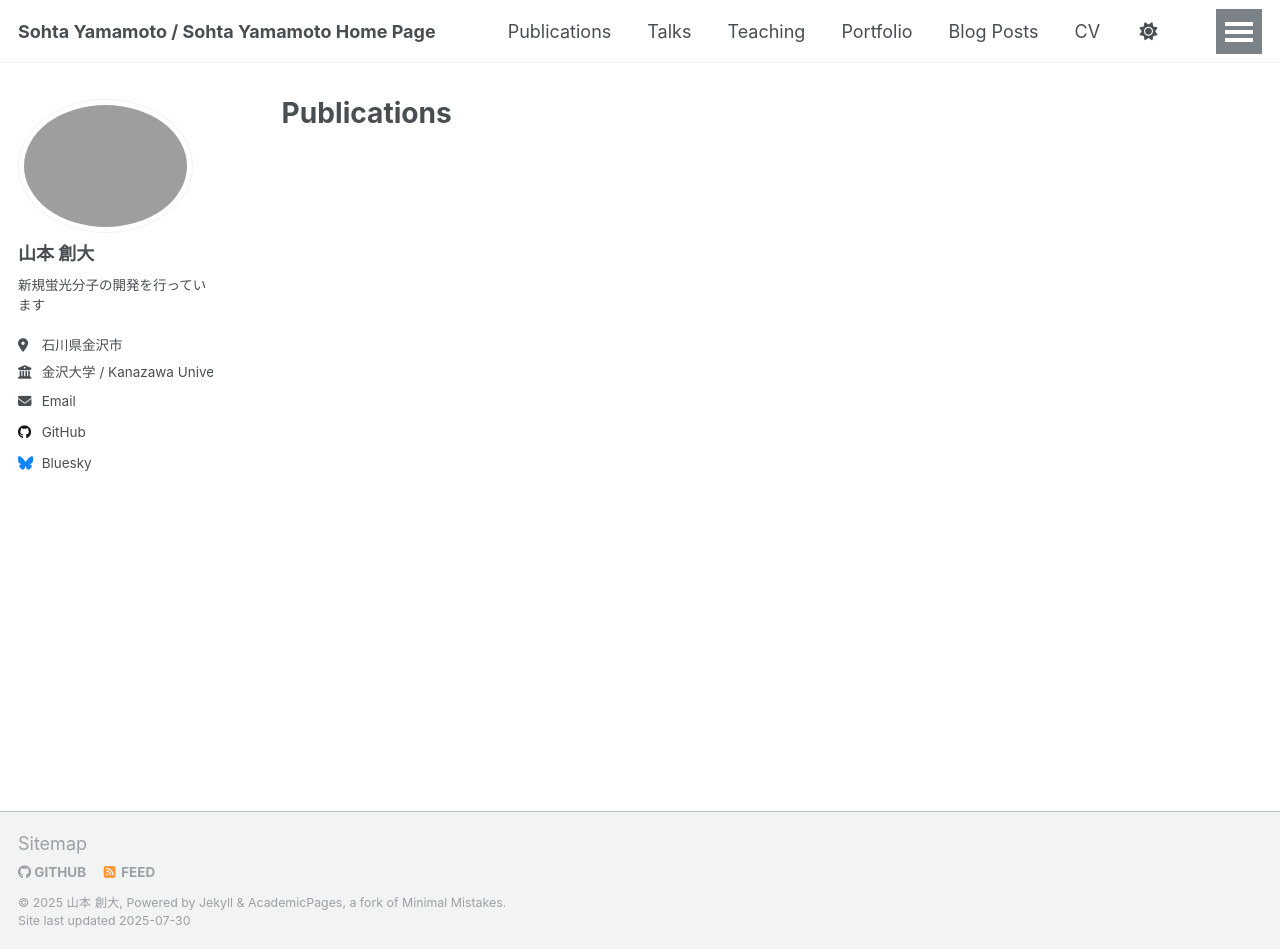
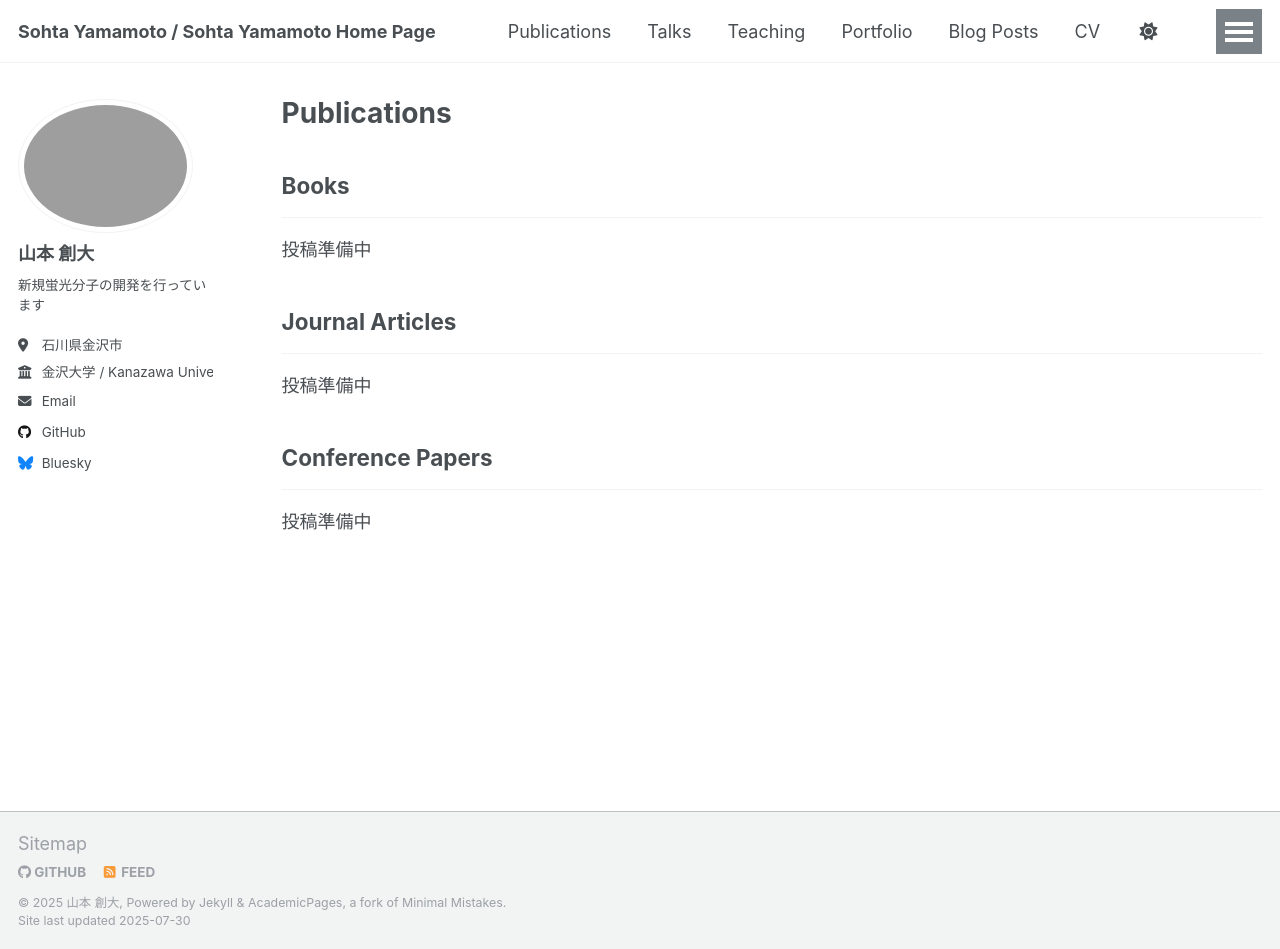
Before and after one commit to SaTom1313/SaTom1313.github.io, a Jekyll site: the page built from _pages/publications.html, in a window 1280 px wide and 949 px high. Built offline with Jekyll 4.4.1, drawn with Linux system fonts in a browser that asks for light colours; a script that is not in the unit is left out.

Commit message:
Update publications.html

```diff
--- a/_pages/publications.html
+++ b/_pages/publications.html
@@ -6,28 +6,31 @@
 ---
 
 {% if site.author.googlescholar %}
-  <div class="wordwrap">You can also find my articles on <a href="{{site.author.googlescholar}}">my Google Scholar profile</a>.</div>
+  <div class="wordwrap">You can also find my articles on <a href="{{ site.author.googlescholar }}">my Google Scholar profile</a>.</div>
 {% endif %}
 
 {% include base_path %}
 
-<!-- New style rendering if publication categories are defined -->
 {% if site.publication_category %}
-  {% for category in site.publication_category  %}
-    {% assign title_shown = false %}
+  {% for category in site.publication_category %}
+    {% assign posts_in_category = site.publications | where: "category", category[0] %}
+
+    <h2>{{ category[1].title }}</h2><hr />
+
+    {% if posts_in_category == empty %}
+      <p>投稿準備中</p>
+    {% else %}
+      {% for post in posts_in_category reversed %}
+        {% include archive-single.html %}
+      {% endfor %}
+    {% endif %}
+  {% endfor %}
+{% else %}
+  {% if site.publications == empty %}
+    <p>投稿準備中</p>
+  {% else %}
     {% for post in site.publications reversed %}
-      {% if post.category != category[0] %}
-        {% continue %}
-      {% endif %}
-      {% unless title_shown %}
-        <h2>{{ category[1].title }}</h2><hr />
-        {% assign title_shown = true %}
-      {% endunless %}
       {% include archive-single.html %}
     {% endfor %}
-  {% endfor %}
-{% else %}
-  {% for post in site.publications reversed %}
-    {% include archive-single.html %}
-  {% endfor %}
+  {% endif %}
 {% endif %}
```
